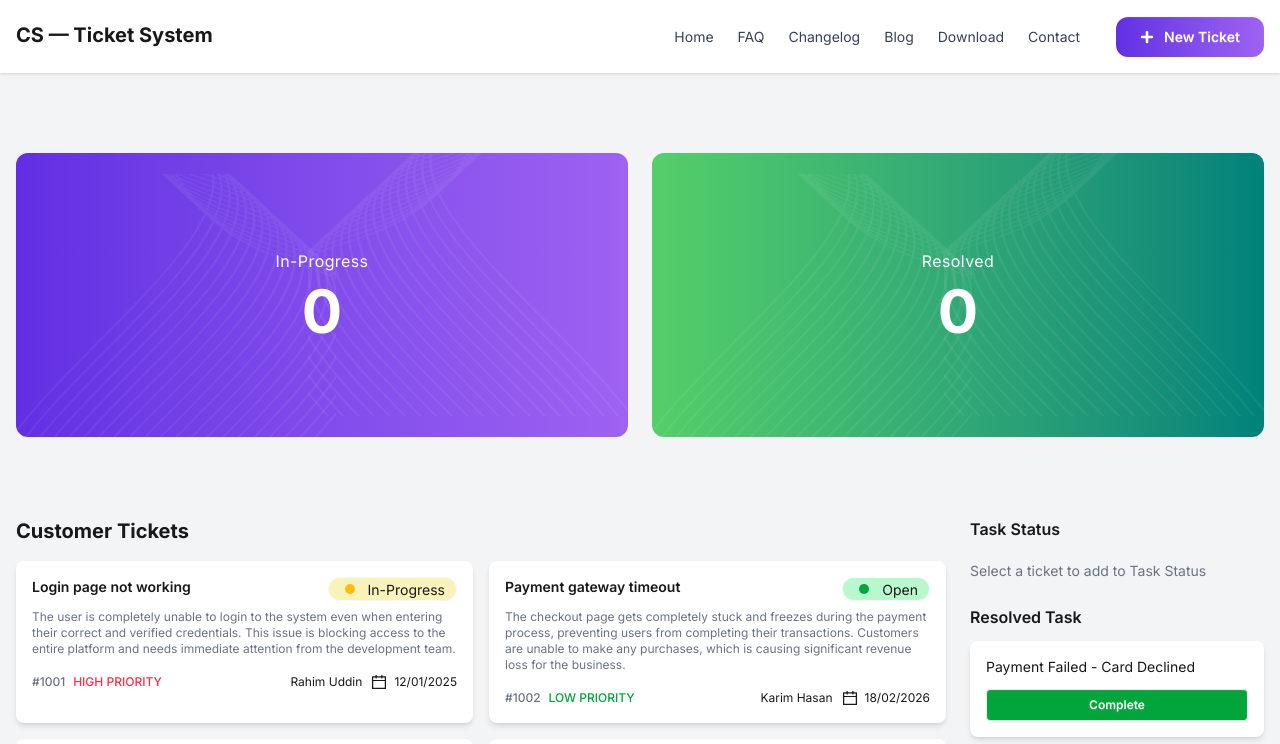
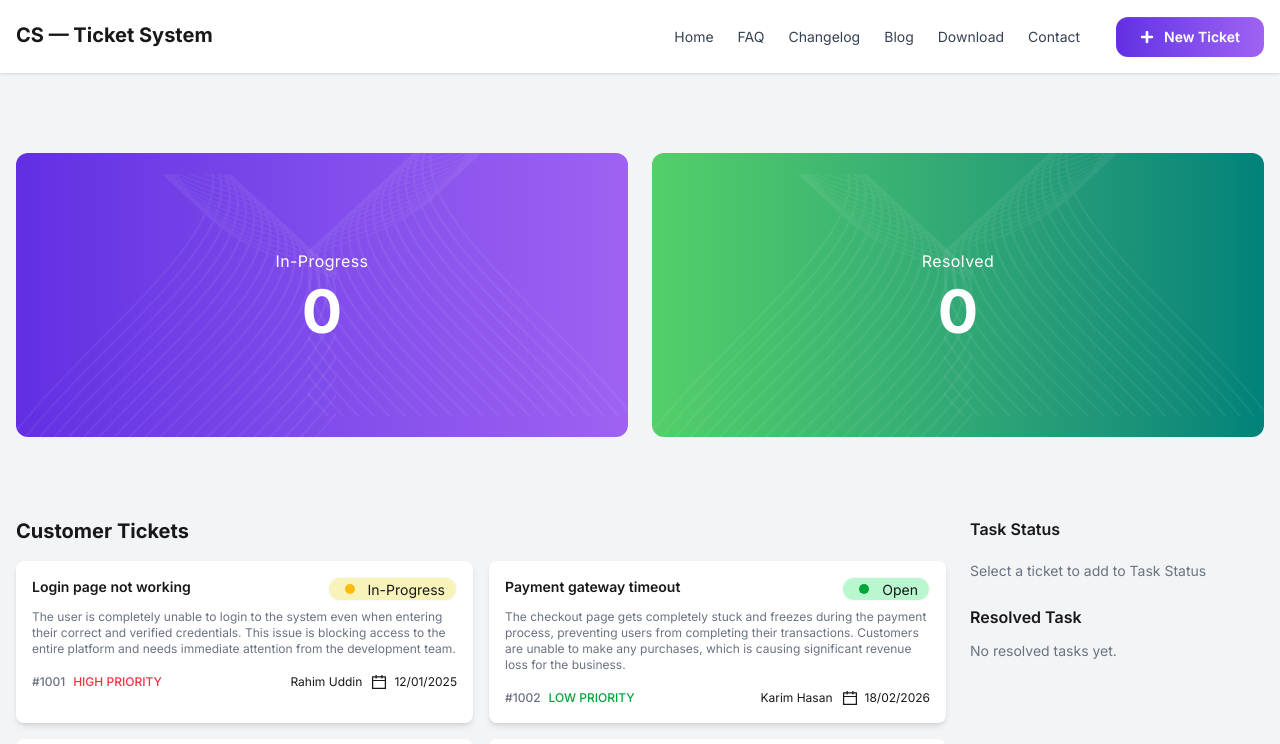
Before and after one commit to web-joyanta/cs-ticket-system, a React (Vite) app: page / in a window 1280 px wide. Shown: the top 744 px of the page. Built offline with nearby package versions, Linux system fonts and the light colour scheme.

Commit message:
resolved task status maping or resolved task title render

```diff
--- a/src/App.jsx
+++ b/src/App.jsx
@@ -35,7 +35,7 @@ function App() {
       <Navbar />
       <DashboardCards taskTickets={taskTickets} taskResolved={taskResolved} />
       <Suspense fallback={<span className="min-h-screen flex mx-auto items-center loading loading-spinner loading-xl"></span>}>
-        <TicketList ticketsPromise={ticketsPromise} handleSelectedTask={handleSelectedTask} taskTickets={taskTickets} handleTaskComplete={handleTaskComplete} />
+        <TicketList ticketsPromise={ticketsPromise} handleSelectedTask={handleSelectedTask} taskTickets={taskTickets} handleTaskComplete={handleTaskComplete} taskResolved={taskResolved} />
       </Suspense>
       {/* toast container */}
       <ToastContainer />
--- a/src/components/TaskStatus/TaskStatus.jsx
+++ b/src/components/TaskStatus/TaskStatus.jsx
@@ -1,6 +1,6 @@
 import Status from "../TicketCard/Status/Status";
 
-const TaskStatus = ({ taskTickets, handleTaskComplete }) => {
+const TaskStatus = ({ taskTickets, handleTaskComplete, taskResolved }) => {
     return (
         <div className="order-1 lg:order-2 lg:col-span-3 space-y-6">
             <h3 className="font-semibold mb-5">Task Status</h3>
@@ -11,16 +11,10 @@ const TaskStatus = ({ taskTickets, handleTaskComplete }) => {
 
             <div>
                 <h3 className="font-semibold mb-3">Resolved Task</h3>
-                {/* <p className="text-sm">
-                    No resolved tasks yet.
-                </p> */}
-                {/* card */}
-                <div className="card bg-base-100 shadow-md p-4">
-                    <p className="text-sm mb-3">Payment Failed - Card Declined</p>
-                    <button className="btn text-white bg-[#02A53B] btn-sm w-full">
-                        Complete
-                    </button>
-                </div>
+                {/* resolved task */}
+                {
+                    taskResolved.length > 0 ? taskResolved.map(ticket => <div key={ticket.id} className="bg-[#E0E7FF] rounded-lg shadow-sm p-4 mb-6">{ticket.title}</div>) : <p className="text-sm text-gray-500">No resolved tasks yet.</p>
+                }
             </div>
         </div>
     );
--- a/src/components/TicketList/TicketList.jsx
+++ b/src/components/TicketList/TicketList.jsx
@@ -2,7 +2,7 @@ import { use } from "react";
 import Tickets from "../Tickets/Tickets";
 import TaskStatus from "../TaskStatus/TaskStatus";
 
-const TicketList = ({ ticketsPromise, handleSelectedTask, taskTickets, handleTaskComplete}) => {
+const TicketList = ({ ticketsPromise, handleSelectedTask, taskTickets, handleTaskComplete, taskResolved }) => {
     const ticketsData = use(ticketsPromise);
     return (
         <div className="bg-gray-100">
@@ -10,7 +10,7 @@ const TicketList = ({ ticketsPromise, handleSelectedTask, taskTickets, handleTas
                 {/* main grid container */}
                 <div className="grid grid-cols-1 lg:grid-cols-12 gap-12 lg:gap-6">
                     <Tickets handleSelectedTask={handleSelectedTask} ticketsData={ticketsData} />
-                    <TaskStatus taskTickets={taskTickets} handleTaskComplete={handleTaskComplete} />
+                    <TaskStatus taskTickets={taskTickets} handleTaskComplete={handleTaskComplete} taskResolved={taskResolved} />
                 </div>
             </div>
         </div>
```
